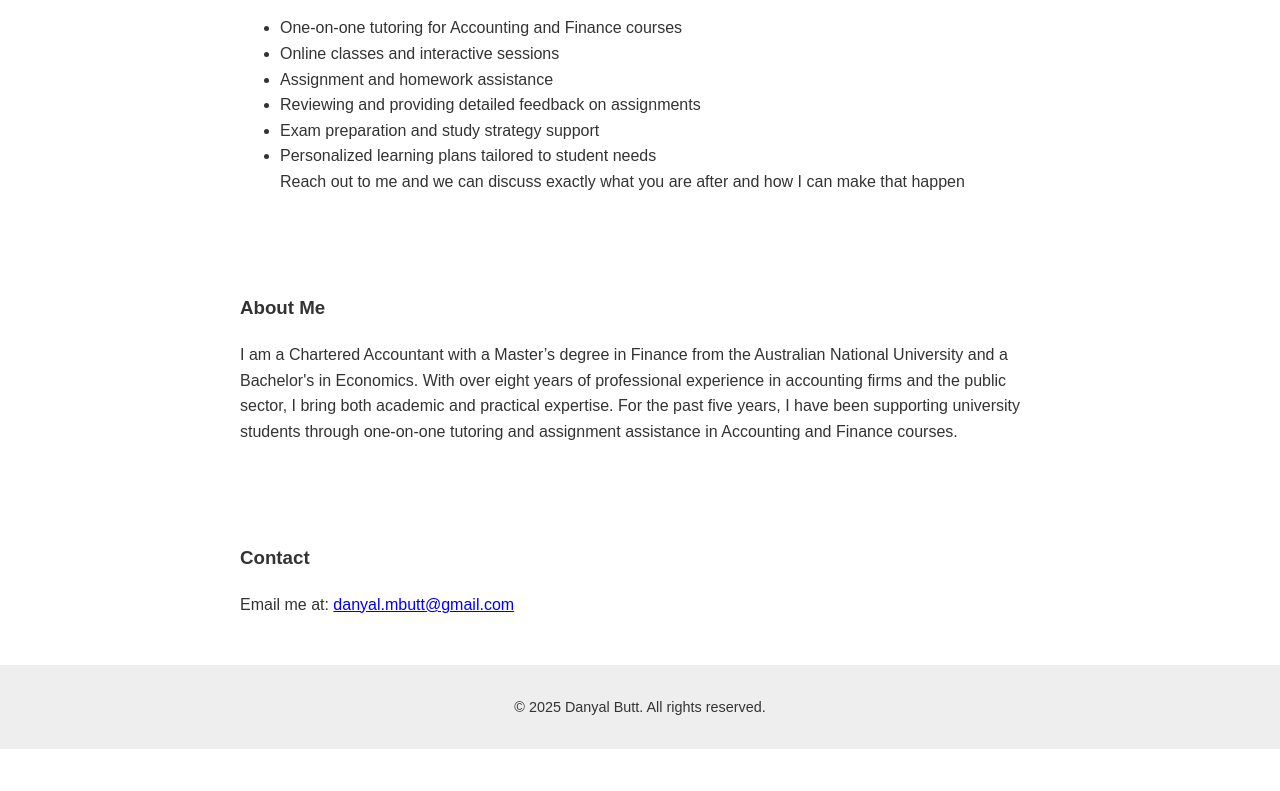
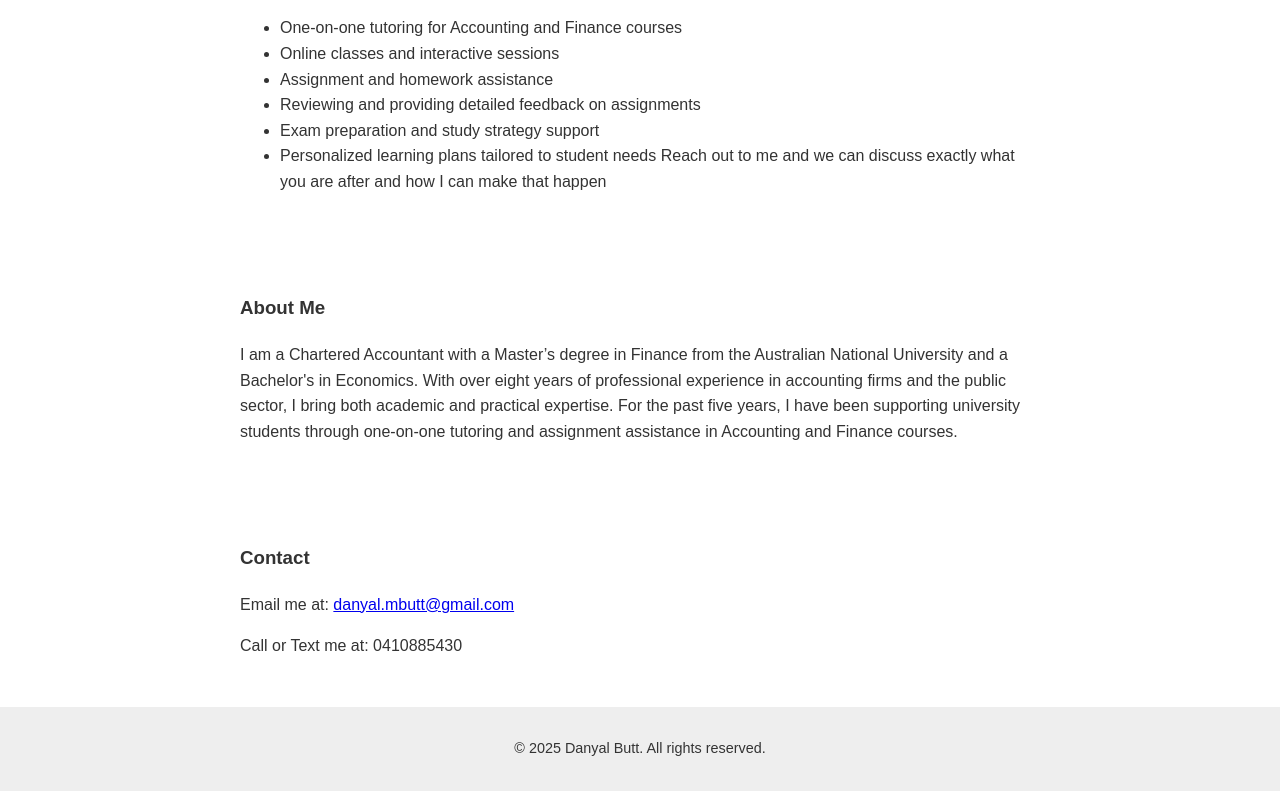
Before and after one commit to dany9235/canberrafinancetutor.github.io, a plain HTML site: page index.html in a window 1280 px wide. Shown: the part 485-1276 px from the top of the page. Before the commit the page ends 1234 px from the top, so only its background shows below. Drawn offline with Linux system fonts and the light colour scheme.

Commit message:
Update index.html

```diff
--- a/index.html
+++ b/index.html
@@ -32,7 +32,7 @@
         <li>Reviewing and providing detailed feedback on assignments</li>
         <li>Exam preparation and study strategy support</li>
         <li>Personalized learning plans tailored to student needs
-        </li>Reach out to me and we can discuss exactly what you are after and how I can make that happen
+        Reach out to me and we can discuss exactly what you are after and how I can make that happen
       </ul>
     </section>
 
@@ -46,6 +46,7 @@
     <section id="contact">
       <h3>Contact</h3>
       <p>Email me at: <a href="mailto:danyal.mbutt@gmail.com">danyal.mbutt@gmail.com</a></p>
+      <p>Call or Text me at: 0410885430
     </section>
   </main>
 
```
